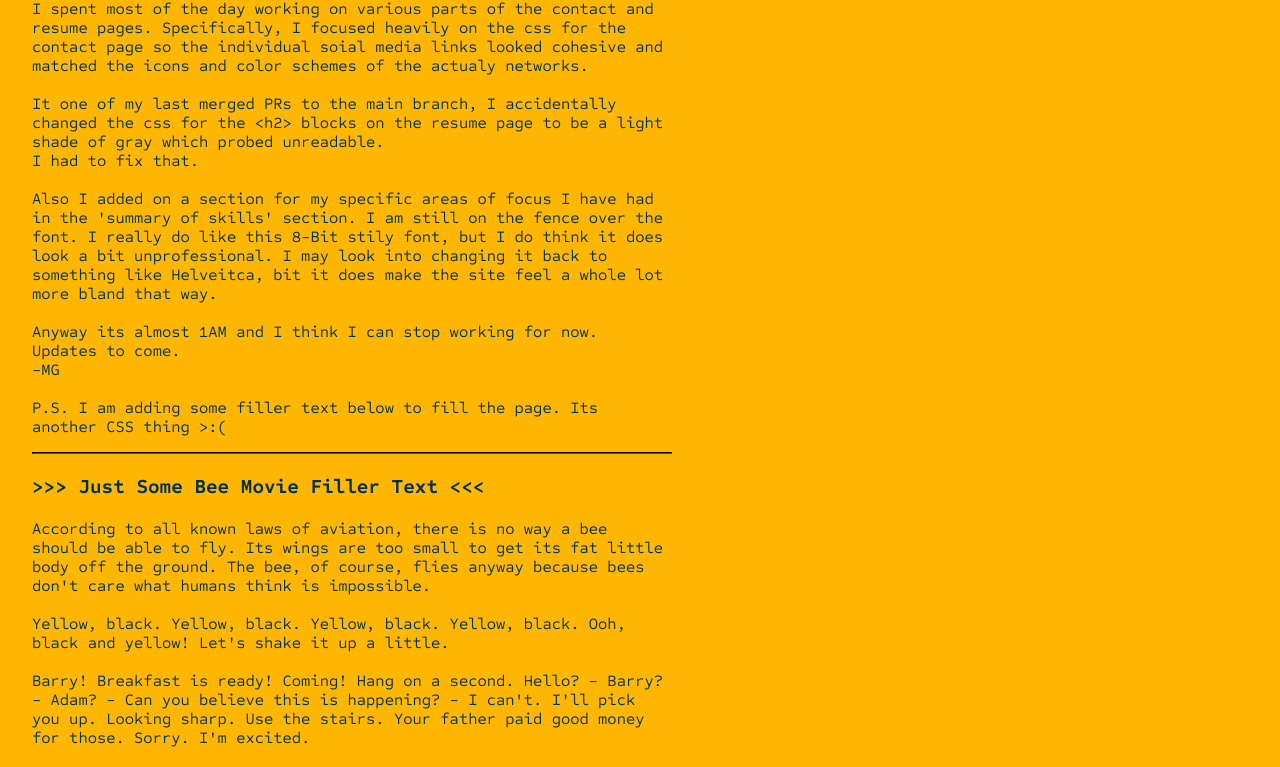
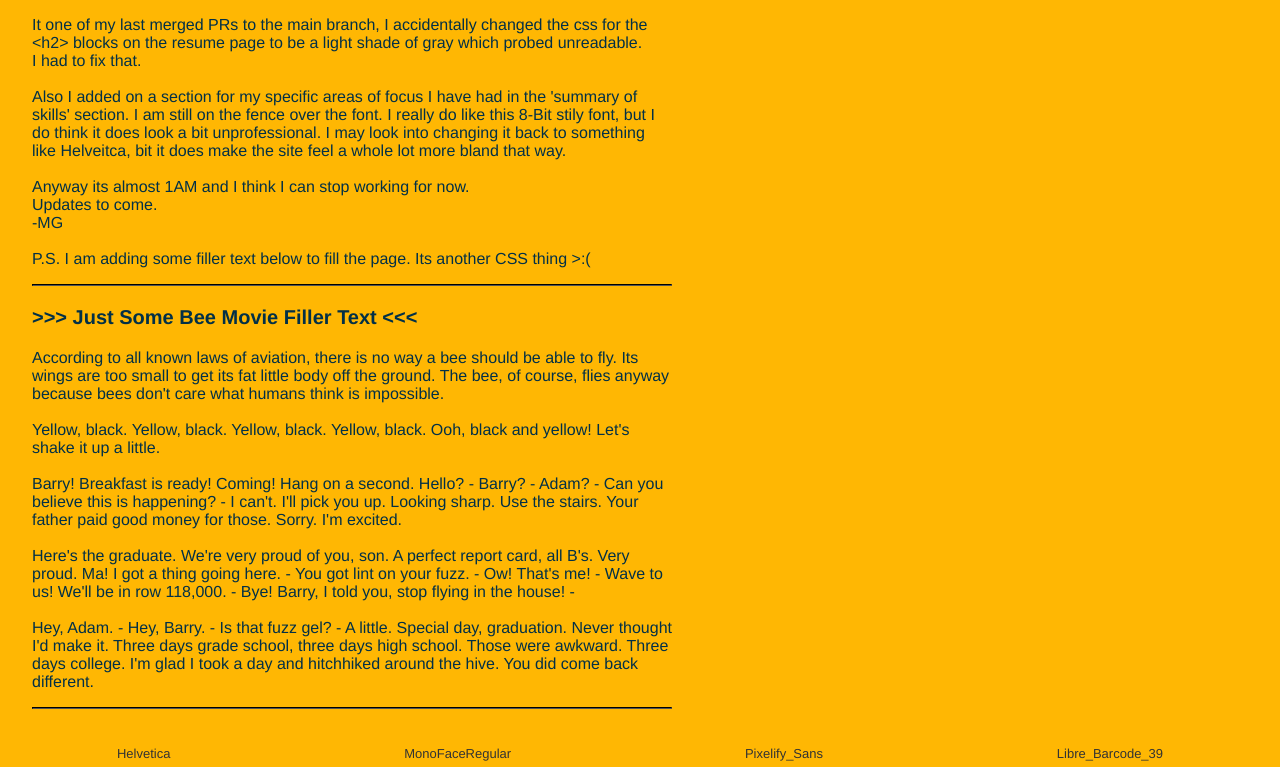
Before and after one commit to mgecawicz/mike-gecawicz, a Vue app: page / in a window 1280 px wide. Shown: the part 860-1627 px from the top of the page. Built offline with nearby package versions, Linux system fonts and the light colour scheme; what @highlightjs/vue-plugin would draw is missing.

Commit message:
Added Helvetica

```diff
--- a/src/App.vue
+++ b/src/App.vue
@@ -27,9 +27,9 @@ const route = useRoute();
 const backgroundClass = computed(() => {
   return route.meta.backgroundColor || "";
 });
-const currentFont = ref("SometypeMono");
+const currentFont = ref("Helvetica");
 const fonts = [
-  "SometypeMono",
+  "Helvetica",
   "MonoFaceRegular",
   "Pixelify_Sans",
   "Libre_Barcode_39",
--- a/src/app.css
+++ b/src/app.css
@@ -21,3 +21,7 @@
   font-family: "Libre_Barcode_39";
   src: url("@/assets/Libre_Barcode_39/LibreBarcode39-Regular.ttf");
 }
+
+@font-face {
+  font-family: "Helvetica";
+}
```
